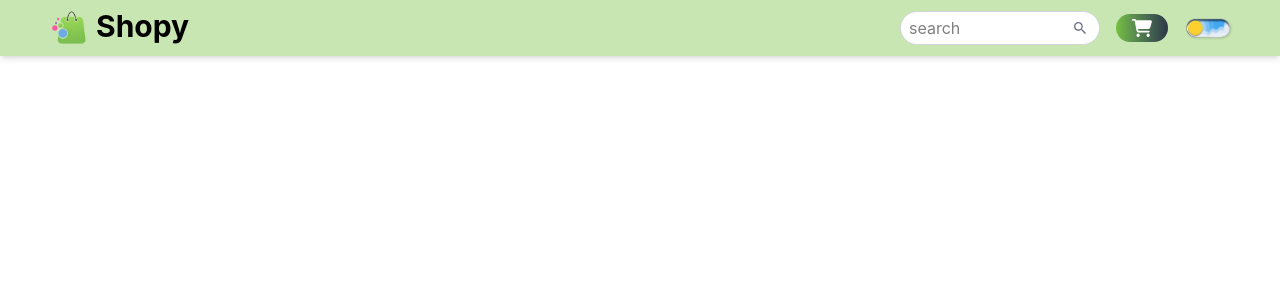
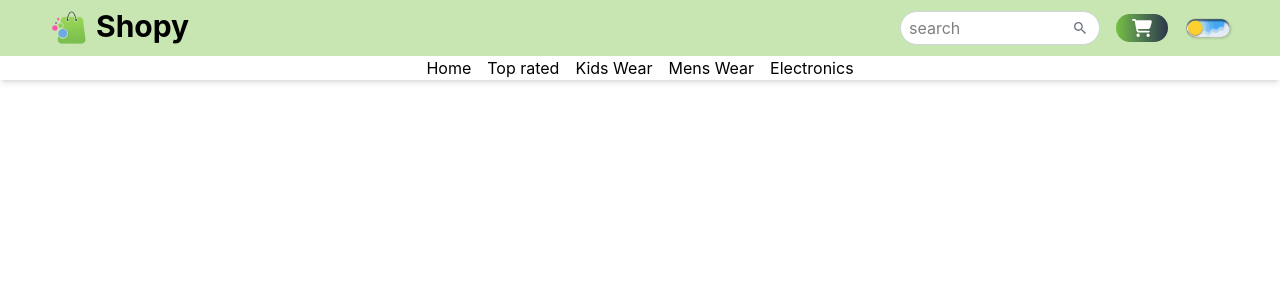
Before and after one commit to Agraj-Prtp-Singh/Ecommerce-Website, a React (Vite) app: page / in a window 1280 px wide. Shown: the top 300 px of the page. Built offline with nearby package versions, Linux system fonts and the light colour scheme.

Commit message:
Created Lower Navbar list only

```diff
--- a/src/components/NavBar.jsx
+++ b/src/components/NavBar.jsx
@@ -3,6 +3,37 @@ import Logo from "../assets/logo.png";
 import { IoMdSearch } from "react-icons/io";
 import { FaCartShopping } from "react-icons/fa6";
 import DarkMode from "./DarkMode";
+
+const Menu = [
+  {
+    id: 1,
+    name: "Home",
+    link: "/#",
+  },
+
+  {
+    id: 2,
+    name: "Top rated",
+    link: "/services",
+  },
+
+  {
+    id: 3,
+    name: "Kids Wear",
+    link: "/#",
+  },
+
+  {
+    id: 3,
+    name: "Mens Wear",
+    link: "/#",
+  },
+  {
+    id: 3,
+    name: "Electronics",
+    link: "/#",
+  },
+];
 
 const NavBar = () => {
   return (
@@ -57,7 +88,15 @@ const NavBar = () => {
         </div>
       </div>
       {/* lower navbar */}
-      <div></div>
+      <div className="flex justify-center">
+        <ul className="sm:flex hidden items-center gap-4">
+          {Menu.map((data) => (
+            <li key={data.id}>
+              <a className="hover:bg-gray-200" href={data.link}>{data.name}</a>
+            </li>
+          ))}
+        </ul>
+      </div>
     </div>
   );
 };
```
